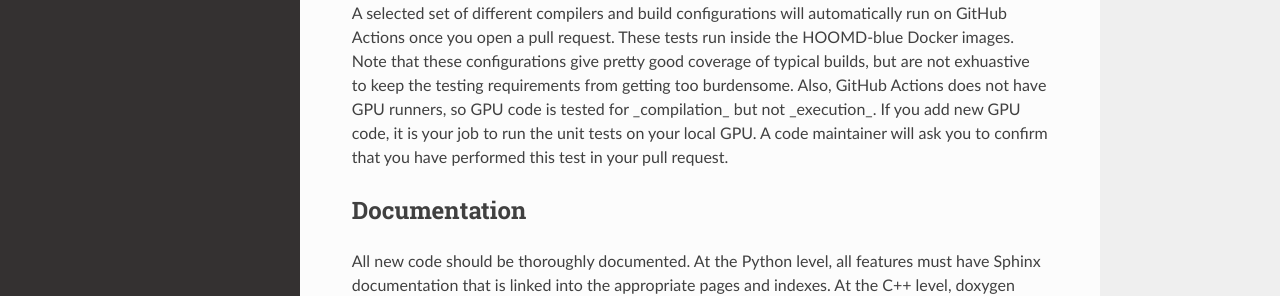
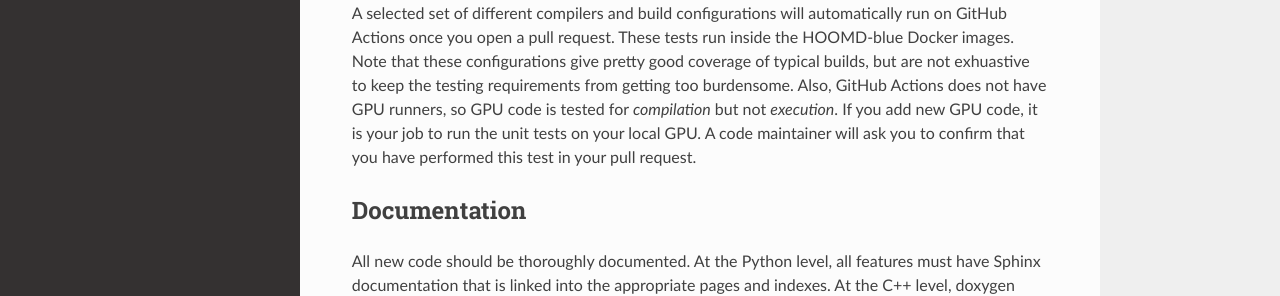
Before and after one commit to mphowardlab/azplugins, a Sphinx documentation site: the page built from doc/source/developer.rst, in a window 1280 px wide and 1218 px high. Shown: the part 707-1003 px from the top of the window. Built offline with Sphinx 7.4.7 and the Read the Docs theme 2.0.0, drawn with Linux system fonts in a browser that asks for light colours; some of the changed text lies outside the part shown.

Commit message:
Fix italics

```diff
--- a/doc/source/developer.rst
+++ b/doc/source/developer.rst
@@ -30,7 +30,7 @@ will automatically run on GitHub Actions once you open a pull request. These tes
 inside the HOOMD-blue Docker images. Note that these configurations give pretty good
 coverage of typical builds, but are not exhuastive to keep the testing requirements from
 getting too burdensome. Also, GitHub Actions does not have GPU runners, so GPU code is
-tested for _compilation_ but not _execution_. If you add new GPU code, it is your job to
+tested for *compilation* but not *execution*. If you add new GPU code, it is your job to
 run the unit tests on your local GPU. A code maintainer will ask you to confirm that you
 have performed this test in your pull request.
 
```
